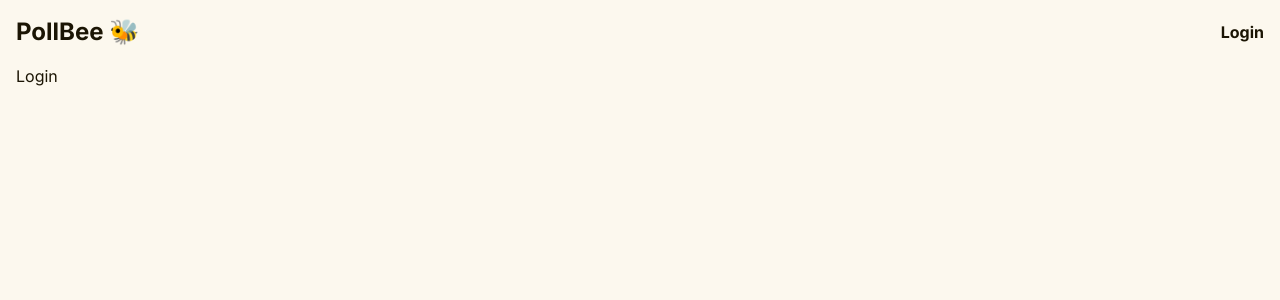
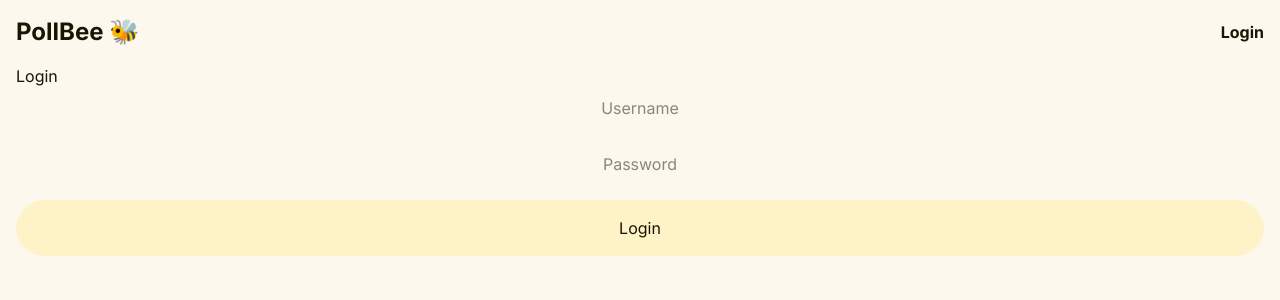
Before and after one commit to jonte265/pollbee, a Next.js app in the folder frontend/: page /login in a window 1280 px wide. Shown: the top 300 px of the page. Built offline with nearby package versions, Linux system fonts and the light colour scheme.

Commit message:
add login form

```diff
--- a/frontend/app/globals.css
+++ b/frontend/app/globals.css
@@ -9,6 +9,8 @@
   --primary: #dda027;
   --secondary: #e2ed8c;
   --accent: #b6e557;
+
+  --background-muted: hsl(44, 74%, 6%, 5%);
 }
 
 @theme inline {
--- a/frontend/app/login/page.tsx
+++ b/frontend/app/login/page.tsx
@@ -1,8 +1,11 @@
+import LoginForm from '@/components/LoginForm';
+
 function LoginPage() {
   return (
-    <div>
+    <main>
       <p>Login</p>
-    </div>
+      <LoginForm />
+    </main>
   );
 }
 
--- a/frontend/app/page.tsx
+++ b/frontend/app/page.tsx
@@ -2,8 +2,8 @@ import Image from 'next/image';
 
 export default function Home() {
   return (
-    <div>
+    <main>
       <h1>Hello world</h1>
-    </div>
+    </main>
   );
 }
--- /dev/null
+++ b/frontend/components/LoginForm.tsx
@@ -0,0 +1,23 @@
+'use client';
+
+function LoginForm() {
+  return (
+    <form className='flex flex-col justify-center gap-4'>
+      <input
+        type='text'
+        placeholder='Username'
+        className='rounded-4xl p-2 text-center'
+      />
+      <input
+        type='password'
+        placeholder='Password'
+        className='rounded-4xl p-2 text-center'
+      />
+      <button type='submit' className='bg-amber-100 rounded-4xl p-4'>
+        Login
+      </button>
+    </form>
+  );
+}
+
+export default LoginForm;
```
